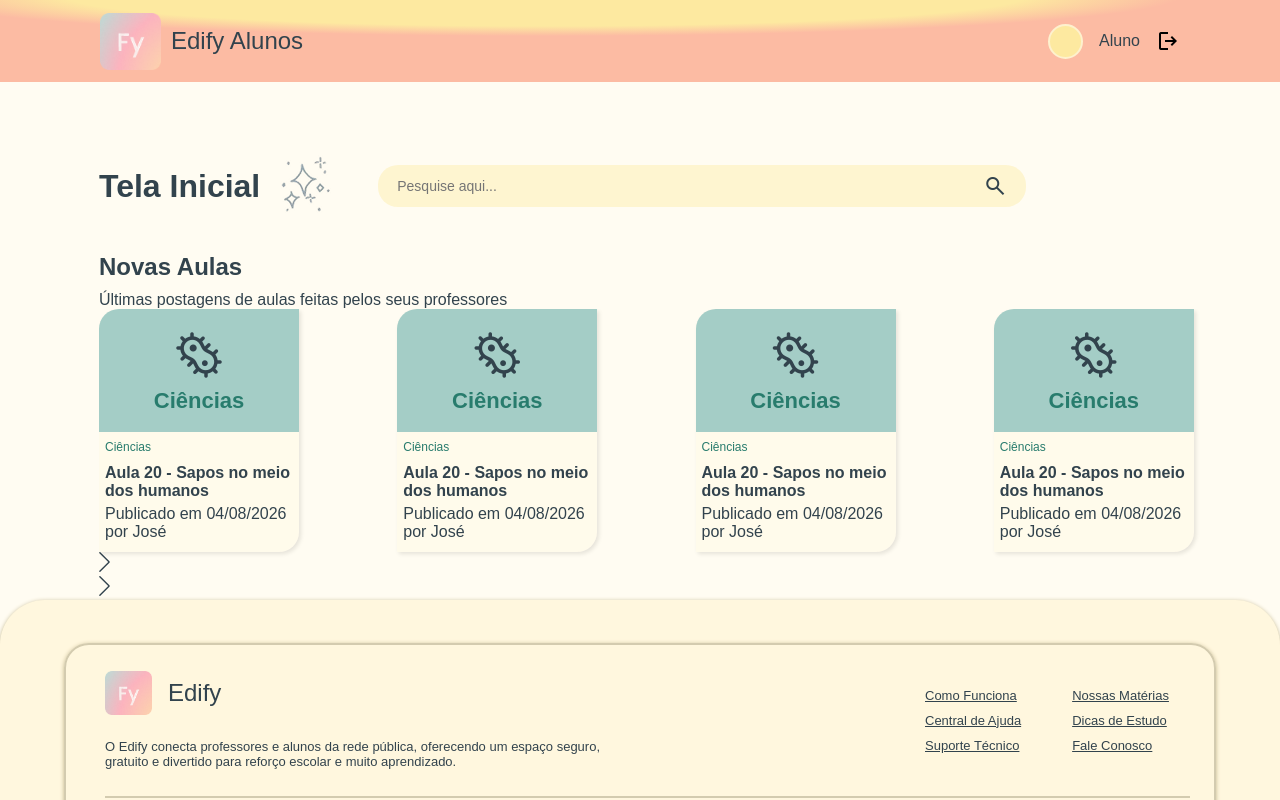
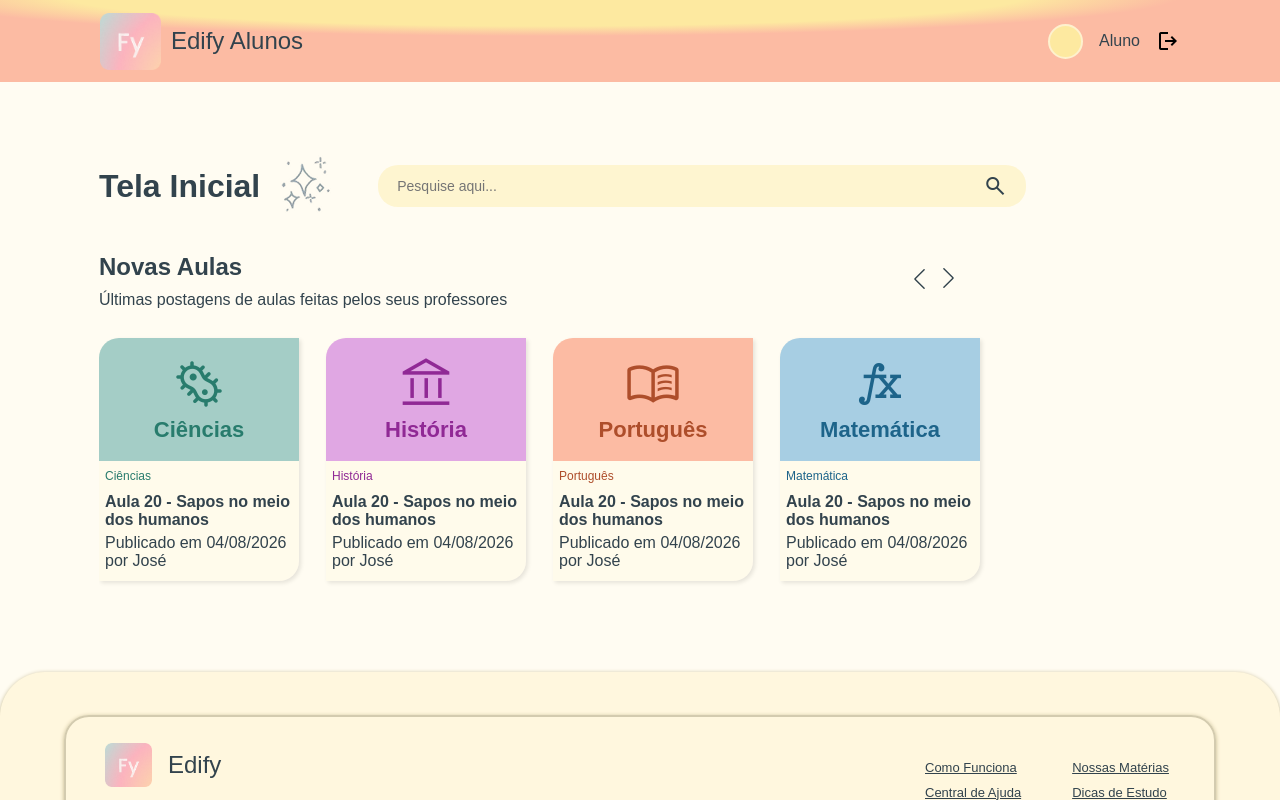
Before and after one commit to david-pessoa/tech-challenge-frontend, a React (Vite) app: page / in a window 1280 px wide. Shown: the top 800 px of the page. Built offline with nearby package versions, Linux system fonts and the light colour scheme.

Commit message:
completa carrossel de posts para aluno mockado

```diff
--- a/src/components/CarouselCard.tsx
+++ b/src/components/CarouselCard.tsx
@@ -2,13 +2,7 @@ import styled from 'styled-components';
 
 import type { Post } from '../types/Posts';
 
-type CardProps = {
-  $backgroundColor: string;
-  $color: string;
-  $icon: string;
-};
-
-const Card = styled.div<CardProps>`
+const Card = styled.div`
   height: 15.188rem;
   width: 12.5rem;
   border-radius: 20px 0 20px 0;
@@ -16,7 +10,11 @@ const Card = styled.div<CardProps>`
   box-shadow: 2px 2px 4px 0px #0000001a;
 `;
 
-const IconContainer = styled.figure<CardProps>`
+type BackgroundProps = {
+  $backgroundColor: string;
+};
+
+const IconContainer = styled.figure<BackgroundProps>`
   height: 7.688rem;
   background-color: ${({ $backgroundColor }) => $backgroundColor};
   display: flex;
@@ -27,23 +25,28 @@ const IconContainer = styled.figure<CardProps>`
   gap: 5px;
 `;
 
-const Icon = styled.span`
+type ColorProps = {
+  $color: string;
+};
+
+const Icon = styled.span<ColorProps>`
   font-size: 56px;
+  color: ${({ $color }) => $color};
 `;
 
-const MateriaTitle = styled.h3<CardProps>`
+const MateriaTitle = styled.h3<ColorProps>`
   font-size: 22px;
   color: ${({ $color }) => $color};
   font-weight: 600;
 `;
 
-const DescriptionContainer = styled.figcaption<CardProps>`
+const DescriptionContainer = styled.figcaption`
   padding-left: 6px;
   padding-top: 8px;
   box-sizing: border-box;
 `;
 
-const MateriaSubTitle = styled.h4<CardProps>`
+const MateriaSubTitle = styled.h4<ColorProps>`
   font-size: 12px;
   font-weight: 400;
   color: ${({ $color }) => $color};
@@ -60,7 +63,13 @@ type CarouselCardProps = {
 };
 
 export default function CarouselCard({ dado }: CarouselCardProps) {
-  const materias = {
+  type MateriaConfig = {
+    backgroundColor: string;
+    color: string;
+    icon: string;
+  };
+
+  const materias: Record<string, MateriaConfig> = {
     Ciências: {
       backgroundColor: '#A4CDC6',
       color: '#287C6D',
@@ -91,9 +100,11 @@ export default function CarouselCard({ dado }: CarouselCardProps) {
   const materia = materias[dado.materia];
 
   return (
-    <Card $backgroundColor={materia.backgroundColor} $color={materia.color}>
+    <Card>
       <IconContainer $backgroundColor={materia.backgroundColor}>
-        <Icon className="material-symbols-outlined">{materia.icon}</Icon>
+        <Icon $color={materia.color} className="material-symbols-outlined">
+          {materia.icon}
+        </Icon>
         <MateriaTitle $color={materia.color}>{dado.materia}</MateriaTitle>
       </IconContainer>
       <DescriptionContainer>
--- a/src/components/NewPostsContainer.tsx
+++ b/src/components/NewPostsContainer.tsx
@@ -7,14 +7,30 @@ import { Swiper, SwiperSlide } from 'swiper/react';
 import CarouselCard from './CarouselCard';
 
 import 'swiper/css';
+import '../styles/swiper-style.css'
 import type { Post } from '../types/Posts';
 
 type NewPostsContainerProps = {
   role: Role;
 };
 
+const Container = styled.div`
+  width: 70vw;
+  margin-bottom: 5.688rem;
+`;
+
 const Title = styled.h2`
   margin-bottom: 10px;
+`;
+
+const Paragraph = styled.p`
+  margin-bottom: 1.813rem;
+`;
+
+const Link = styled.a`
+  color: inherit;
+  text-decoration: none;
+  display: block;
 `;
 
 export default function NewPostsContainer({ role }: NewPostsContainerProps) {
@@ -25,31 +41,36 @@ export default function NewPostsContainer({ role }: NewPostsContainerProps) {
 
     const dados = [
       {
+        postId: '0b70e39b-58ef-4d04-b039-3036a65b0bbe',
         materia: 'Ciências',
         titulo: 'Aula 20 - Sapos no meio dos humanos',
         autor: 'José',
         createdAt: creation_date,
       },
       {
-        materia: 'Ciências',
+        postId: '0b70e39b-58ef-4d04-b039-3036a65b0bbe',
+        materia: 'História',
         titulo: 'Aula 20 - Sapos no meio dos humanos',
         autor: 'José',
         createdAt: creation_date,
       },
       {
-        materia: 'Ciências',
+        postId: '0b70e39b-58ef-4d04-b039-3036a65b0bbe',
+        materia: 'Português',
         titulo: 'Aula 20 - Sapos no meio dos humanos',
         autor: 'José',
         createdAt: creation_date,
       },
       {
-        materia: 'Ciências',
+        postId: '0b70e39b-58ef-4d04-b039-3036a65b0bbe',
+        materia: 'Matemática',
         titulo: 'Aula 20 - Sapos no meio dos humanos',
         autor: 'José',
         createdAt: creation_date,
       },
       {
-        materia: 'Ciências',
+        postId: '0b70e39b-58ef-4d04-b039-3036a65b0bbe',
+        materia: 'Geografia',
         titulo: 'Aula 20 - Sapos no meio dos humanos',
         autor: 'José',
         createdAt: creation_date,
@@ -57,9 +78,9 @@ export default function NewPostsContainer({ role }: NewPostsContainerProps) {
     ];
 
     return (
-      <>
+      <Container>
         <Title>Novas Aulas</Title>
-        <p>Últimas postagens de aulas feitas pelos seus professores</p>
+        <Paragraph>Últimas postagens de aulas feitas pelos seus professores</Paragraph>
         <Swiper
           modules={[Autoplay, Navigation, Pagination, Scrollbar, A11y]}
           spaceBetween={12}
@@ -72,11 +93,13 @@ export default function NewPostsContainer({ role }: NewPostsContainerProps) {
         >
           {dados.map((dado: Post, i) => (
             <SwiperSlide key={i}>
-              <CarouselCard dado={dado} />
+              <Link href={`/post/${dado.postId}`}>
+                <CarouselCard dado={dado} />
+              </Link>
             </SwiperSlide>
           ))}
         </Swiper>
-      </>
+      </Container>
     );
   }
   function ProfessorContainer() {
--- /dev/null
+++ b/src/styles/swiper-style.css
@@ -0,0 +1,22 @@
+.swiper-button-prev, .swiper-button-next {
+  position: absolute;
+  top: -50px;
+  width: 32px;
+  height: 32px;
+}
+
+.swiper-button-next {
+  right: 20px;
+  transform: translateY(-20px) ;
+}
+
+.swiper-button-prev {
+  left: auto;
+  right: 70px;
+  transform: translateY(-31px) rotate(180deg)
+}
+
+.swiper {
+  overflow-y: visible;
+  overflow-x: clip;
+}
--- a/src/types/Posts.ts
+++ b/src/types/Posts.ts
@@ -1,4 +1,5 @@
 export type Post = {
+  postId: string;
   materia: string;
   titulo: string;
   autor: string;
```
